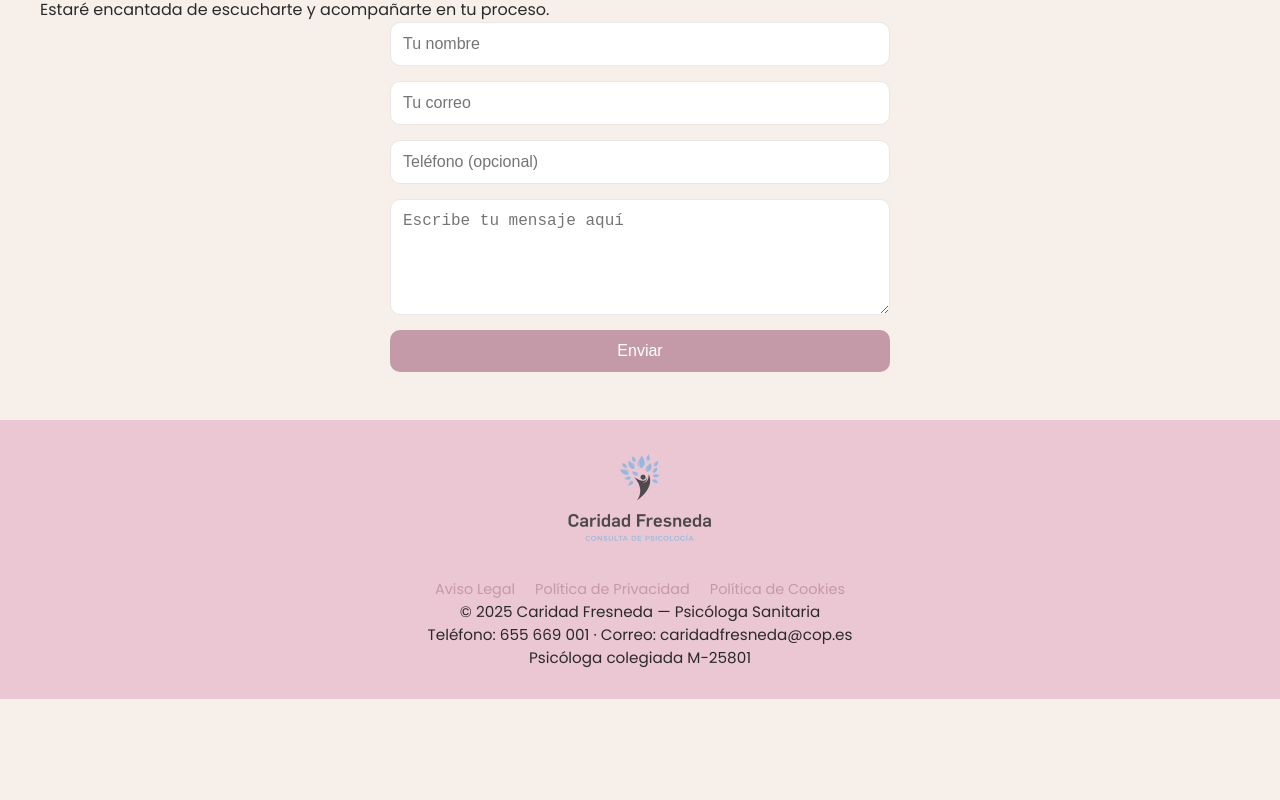
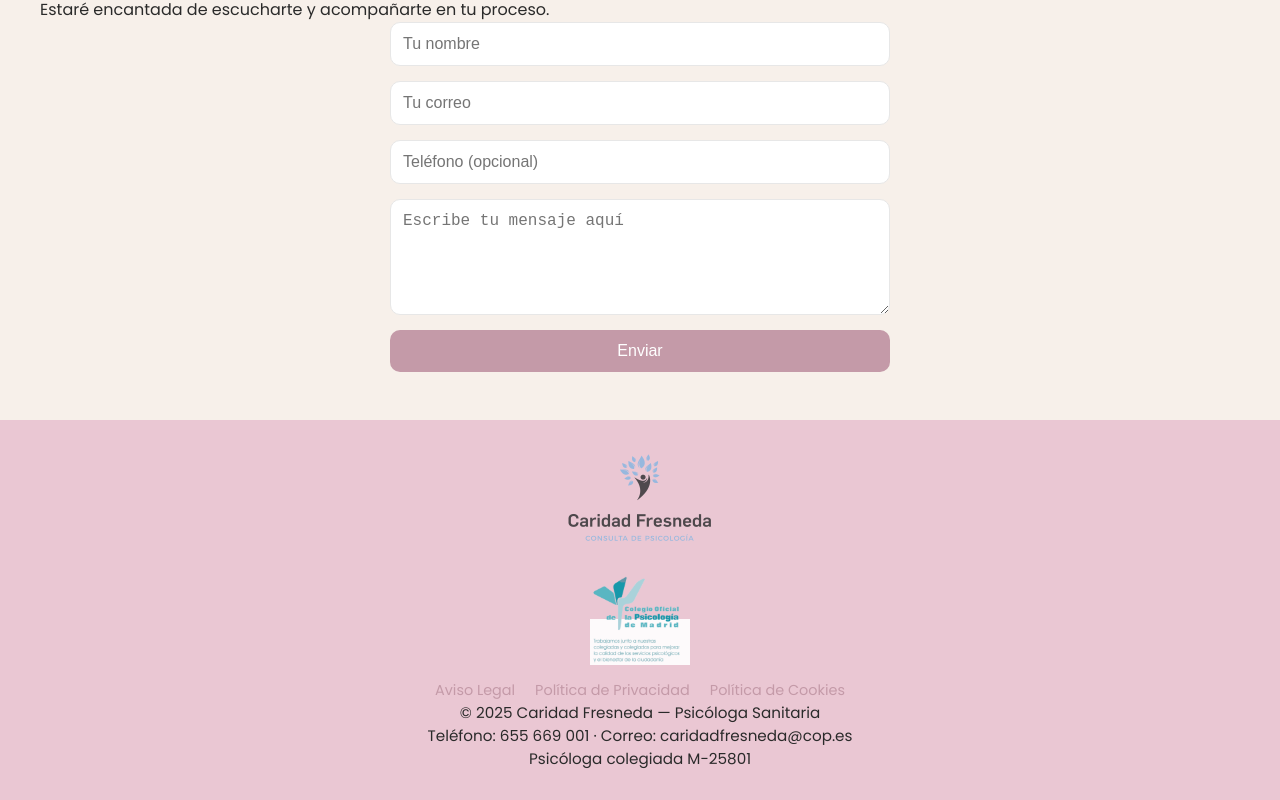
Before and after one commit to eltropa1/psicologia-premium, a React (Vite) app: page / in a window 1280 px wide. Shown: the part 2574-3374 px from the top of the page. Before the commit the page ends 3273 px from the top, so only its background shows below. Built offline with nearby package versions, Linux system fonts and the light colour scheme; no server answers; the database is empty.

Commit message:
Añadimos logo Cop

```diff
--- a/src/components/Footer/Footer.css
+++ b/src/components/Footer/Footer.css
@@ -29,3 +29,11 @@
 .footer-legal a:hover {
   opacity: 0.7;
 }
+
+.footer-logo-cop {
+  display: block;
+  margin: 12px auto 0;
+   width: 100px;          /* más pequeño que el principal */
+  margin-top: 12px;
+  opacity: 0.9;
+}
--- a/src/components/Footer/Footer.jsx
+++ b/src/components/Footer/Footer.jsx
@@ -12,6 +12,12 @@ export default function Footer() {
         alt="Caridad Fresneda Pastrana Psicóloga"
         className="footer-logo"
       />
+      <img
+  src="/logo-cop.png"
+  alt="Colegio Oficial de Psicólogos"
+  className="footer-logo-cop"
+/>
+
 
       <div className="footer-legal">
   <a href="/aviso-legal">Aviso Legal</a>
```
Also changed, not shown: public/logo-cop.png (added).
